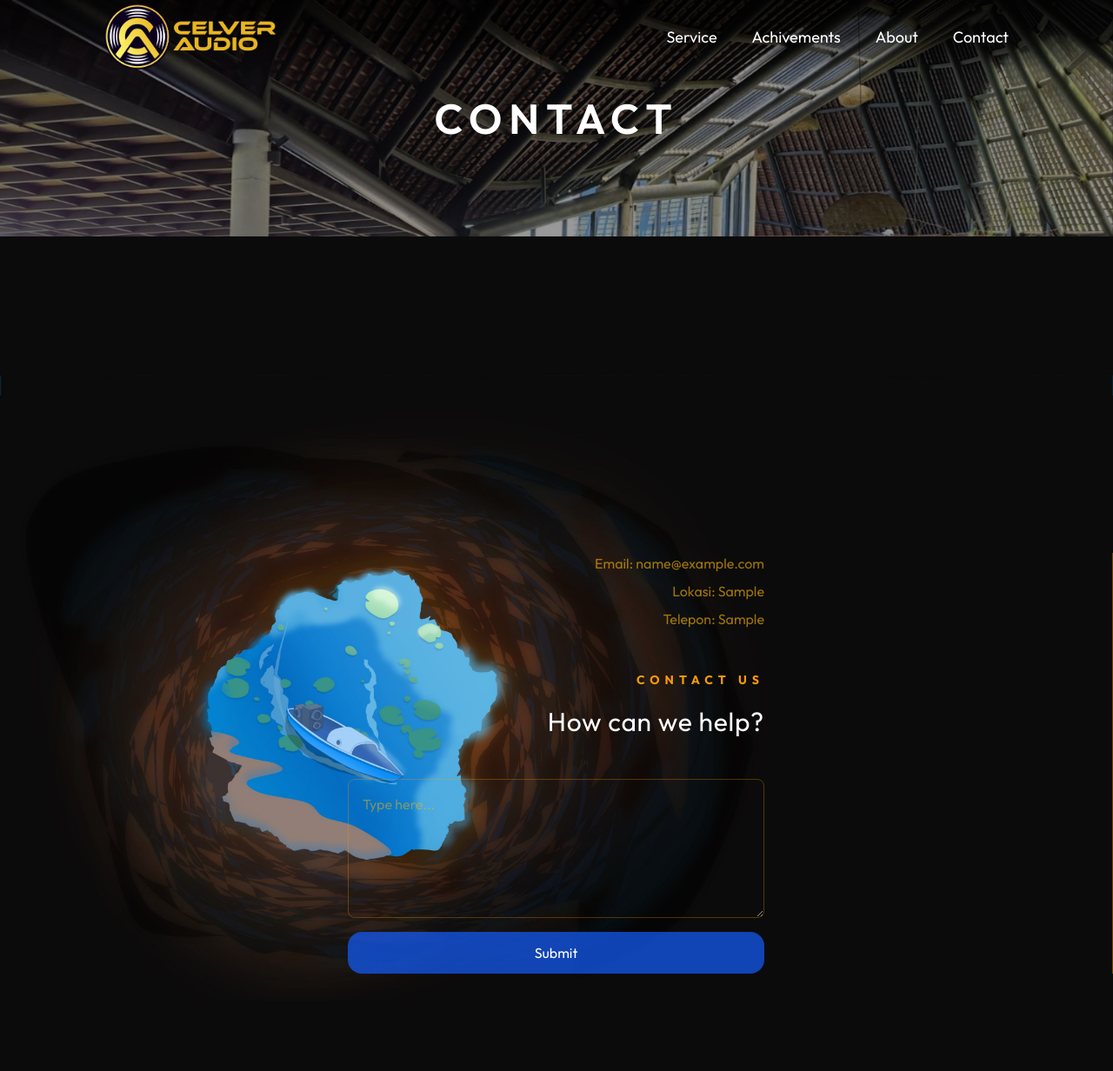
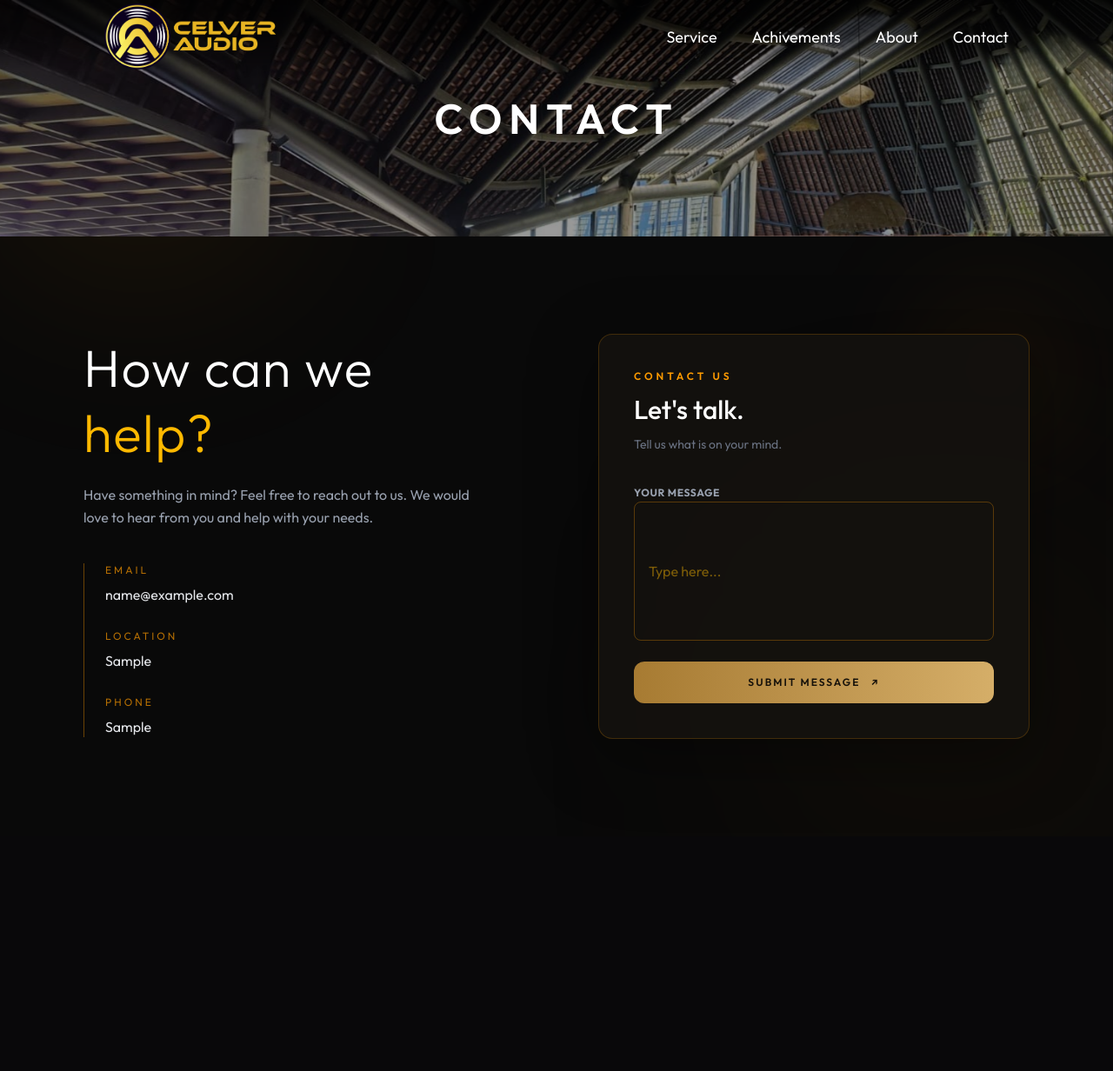
Before and after one commit to ewahyudi01-ship-it/WEB-DEVELOPMENT-AFL-2-Celver-Audio-proyek, a Laravel app: page /contact in a window 1280 px wide. Shown: the whole page at 87% size. After the commit the page ends 850 px from the top, so only its background shows below. Run offline with Laravel 12, Linux system fonts and the light colour scheme; tables that the repository leaves empty hold one stand-in row (values such as "Sample post"); parts of the project's set-up code (start-up, migrations or seed data) failed here and were passed over; some libraries are stand-ins or nearby versions.

Commit message:
update message + notification + perubahan UI dashboarrd dalam notfikasi
ringkasan dari week 10 kelas web dev

```diff
--- a/app/Http/Controllers/ContactController.php
+++ b/app/Http/Controllers/ContactController.php
@@ -1,17 +1,30 @@
 <?php
 
 namespace App\Http\Controllers;
+
+use Illuminate\Http\Request;
 use App\Models\Contact;
-use Illuminate\Http\Request;
+
 
 class ContactController extends Controller
-{    public function view()
+{
+    public function view()
     {
         $contacts = Contact::first();
 
         return view('contactPage',[
-        'contacts' => $contacts,
-        ]);
+            'contacts' => $contacts
+        ] );
+    }
+
+    public function destroy(\Illuminate\Http\Request $request)
+    {
+    }
+
+
+    public function store(Request $request)
+    {
 
     }
+
 }
--- a/resources/views/contactPage.blade.php
+++ b/resources/views/contactPage.blade.php
@@ -2,11 +2,15 @@
 
 @section('content')
 
-    <section id="contactSection" class="min-h-screen flex flex-col items-center justify-center overflow-x-hidden">
+<div class="relative w-full overflow-hidden bg-[#090909]">
 
-        <div class="fixed top-0 left-0 w-full z-50">
+    <div class="absolute inset-0">
         @include('shared.navbar')
     </div>
+
+    <!-- Warm ambient lighting -->
+    <div class="absolute top-0 left-0 w-80 h-80 bg-amber-500/10 blur-[120px] rounded-full pointer-events-none"></div>
+    <div class="absolute bottom-0 right-0 w-96 h-80 bg-yellow-700/10 blur-[140px] rounded-full pointer-events-none"></div>
 
     <div class="relative w-full h-[20vh] lg:h-[34vh] overflow-hidden">
             <img src="{{ asset('images/8_image.jpeg') }}"
@@ -16,44 +20,98 @@
         <div class="absolute inset-0 flex items-center justify-center bg-black/40">
             <h3 class="text-white text-2xl lg:text-5xl font-semibold tracking-[8px]">CONTACT</h3>
         </div>
+
     </div>
 
-        <div class="relative flex w-full min-h-screen mt-15 lg:mt-40">
-            <img src="{{ asset('images/Banner_Contact.jpeg') }}"
-            id="intro-contact-banner" class="bg-parallax w-full h-full object-cover pointer-events-none" alt="pemandangan">
+    <!-- Main -->
+    <div class="relative flex-1 z-10 max-w-7xl mx-auto grid grid-cols-1 lg:grid-cols-2 gap-16 lg:gap-24 items-center px-6 py-20 lg:px-24 lg:py-28">
+
+        <div class="flex flex-col gap-10">
+            <div class="space-y-5">
+
+                <h1 class="text-4xl md:text-5xl lg:text-6xl text-white font-light tracking-wide leading-tight">
+                    How can we <br>
+                    <span class="text-amber-400">help?</span>
+                </h1>
+
+                <p class="text-gray-400 text-sm md:text-base leading-relaxed max-w-md">
+                    Have something in mind? Feel free to reach
+                    out to us. We would love to hear from you
+                    and help with your needs.
+                </p>
             </div>
 
-        <div class="absolute w-full md:px-100 lg:-bottom-80 flex flex-col items-end justify-end gap-12 border-r border-amber-500/40 px-10">
-            <div class="w-full text-right bottom-20 lg:bottom-0">
-                <div class="space-y-2 text-xs md:text-base text-amber-400/60">
-                    <p>Email: {{ $contacts->gmail }}</p>
-                    <p>Lokasi: {{ $contacts->lokasi }}</p>
-                    <p>Telepon: {{ $contacts->whatsapp }}</p>
+            <div class="border-l border-amber-500/40 pl-6
+                        flex flex-col gap-7">
+
+                <div class="space-y-2">
+                    <p class="text-amber-500/70 text-xs tracking-[3px]">EMAIL</p>
+                    <p class="text-gray-200 text-sm md:text-base">
+                        {{ $contacts->gmail }}
+                    </p>
+                </div>
+
+                <div class="space-y-2">
+                    <p class="text-amber-500/70 text-xs tracking-[3px]">LOCATION</p>
+                    <p class="text-gray-200 text-sm md:text-base">
+                        {{ $contacts->lokasi }}
+                    </p>
+                </div>
+
+                <div class="space-y-2">
+                    <p class="text-amber-500/70 text-xs tracking-[3px]">PHONE</p>
+                    <p class="text-gray-200 text-sm md:text-base">
+                        {{ $contacts->whatsapp }}
+                    </p>
+                </div>
+
             </div>
         </div>
 
-        <div class="relative flex flex-col items-end justify-end w-full h-full">
-            <h1 class="text-sm text-amber-500 font-bold tracking-[6px]">
+
+    <div class="relative">
+        <div class="absolute -top-10 -right-10 w-40 h-40 bg-amber-500/10 blur-[80px] rounded-full"></div>
+            <div class="relative bg-[#14120F]/90 border border-amber-500/20 rounded-2xl p-7 md:p-10 shadow-[0_20px_80px_rgba(0,0,0,0.4)]">
+
+                <div class="mb-8 space-y-3">
+                    <p class="text-amber-500 text-xs tracking-[4px] font-semibold">
                         CONTACT US
-            </h1>
-            <h1 class="text-3xl text-white tracking-wide mt-5">
-                How can we help?
-            </h1>
+                    </p>
+
+                    <h2 class="text-2xl md:text-3xl text-white font-medium">Let's talk.</h2>
+
+                    <p class="text-gray-500 text-sm">
+                        Tell us what is on your mind.
+                    </p>
                 </div>
 
+                <form action="{{ route('submit-message') }}" method="POST" class="flex flex-col gap-6">
+                    @csrf
+                    <div class="space-y-3">
+                        <label class="text-gray-400 font-bold text-xs tracking-wider">
+                            YOUR MESSAGE
+                        </label>
 
-            <form action="{{ route('save-laptop') }}" method="POST" class="w-full max-w-lg flex flex-col gap-4">
-                @csrf
-                <textarea name="feedback" placeholder="Type here..."
-                    class="w-full h-40 p-4 text-amber-400/90 border rounded-lg border-t border-amber-500/30 focus:outline-none" required></textarea>
+                        <input type="text" name="description" value="{{ old('description') }}" placeholder="Type here..."
+                        class="w-full h-40 p-4 text-amber-400/90 border rounded-lg border-t border-amber-500/30 focus:outline-none" required>
+                        @error('description')
+                            <p class="error">{{ $message }}</p>
+                        @enderror
 
-                <button type="submit" class="bg-blue-600/70 hover:bg-green-700 transition-all duration-200 ease-out text-white py-3 rounded-2xl">
-                    Submit
+                    </div>
+
+                    <button type="submit" class="group relative overflow-hidden w-full py-4 rounded-xl bg-gradient-to-r from-[#A77B32] to-[#D5AE68] text-[#17120A] font-semibold tracking-[2px] text-xs transition-all duration-300 hover:shadow-[0_0_30px_rgba(212,168,85,0.2)] hover:brightness-110">
+
+                        <span class="relative z-10 transition-transform duration-300 group-hover:tracking-[3px]">
+                            SUBMIT MESSAGE
+                            <span class="ml-2">↗</span>
+                        </span>
                     </button>
-
                 </form>
             </div>
-
+        </div>
+    </div>
+</div>
 </section>
 
 @endsection
--- a/resources/views/dashboard.blade.php
+++ b/resources/views/dashboard.blade.php
@@ -46,7 +46,7 @@
                     <span class="text-white group-hover:text-amber-400 text-xl group-hover:translate-x-1 transition z-10">Edit Banner</span>
                 </a>
 
-                <a href="{{ url('/#achivementSection') }}"
+                <a href="{{ route('notification-route') }}"
                     class="col-span-2 row-span-4 relative overflow-hidden bg-gradient-to-br from-amber-900/15 via-neutral-900/80 to-neutral-950/90 border border-amber-500/20 hover:border-amber-400/70 bg-amber-800/20 hover:bg-amber-700/60  rounded-br-[65px] transition duration-300 p-6 flex flex-col justify-end group">
 
                       <img src="{{ asset('images/notifLogo.png') }}" alt="Edit Contents"
--- a/routes/web.php
+++ b/routes/web.php
@@ -6,14 +6,22 @@ use App\Http\Controllers\ExploreController;
 use App\Http\Controllers\TestingController;
 use App\Http\Controllers\DashboardController;
 use App\Http\Controllers\ContactController;
+use App\Http\Controllers\MessageController;
 
+// user biasa
 Route::get('/', [HomepageController::class, 'view'])->name('home-route');
 Route::get('/explore', [ExploreController::class, 'view'])->name('about-route');
 Route::get('/contact', [ContactController::class, 'view'])->name('contact-route');
+Route::post('/contact', [MessageController::class, 'store'])->name('submit-message');
 
+// user admin saja
 Route::get('/dashboard', [DashboardController::class, 'view'])->name('dashboard-route');
 Route::get('/dashboard/editpage', [DashboardController::class, 'viewEditContent'])->name('editDashboard-route');
 Route::get('/dashboard/editBannerpage', [DashboardController::class, 'viewEditBanner'])->name('editBanner-route');
+Route::get('/dashboard/viewNotification', [DashboardController::class, 'showNotification'])->name('notification-route');
+Route::post('/dashboard/viewNotification/delete-form/{message}', [MessageController::class, 'destroy'])->name('delete-message');
+
+
 
 
 
```
Also changed, not shown: app/Http/Controllers/DashboardController.php (+28 -1 lines), app/Http/Controllers/MessageController.php (added, +25 -0 lines), app/Http/Controllers/TestingController.php (+15 -12 lines), app/Models/Message.php (added, +12 -0 lines), resources/views/HomePage.blade.php (+3 -7 lines), resources/views/form.blade.php (+25 -10 lines), resources/views/formUpdate.blade.php (+19 -1 lines), resources/views/notificationPage.blade.php (added, +61 -0 lines), database/migrations/2026_11_19_091710_create_messages_table.php (added). Lines whose indentation alone changed are shown as unchanged.
